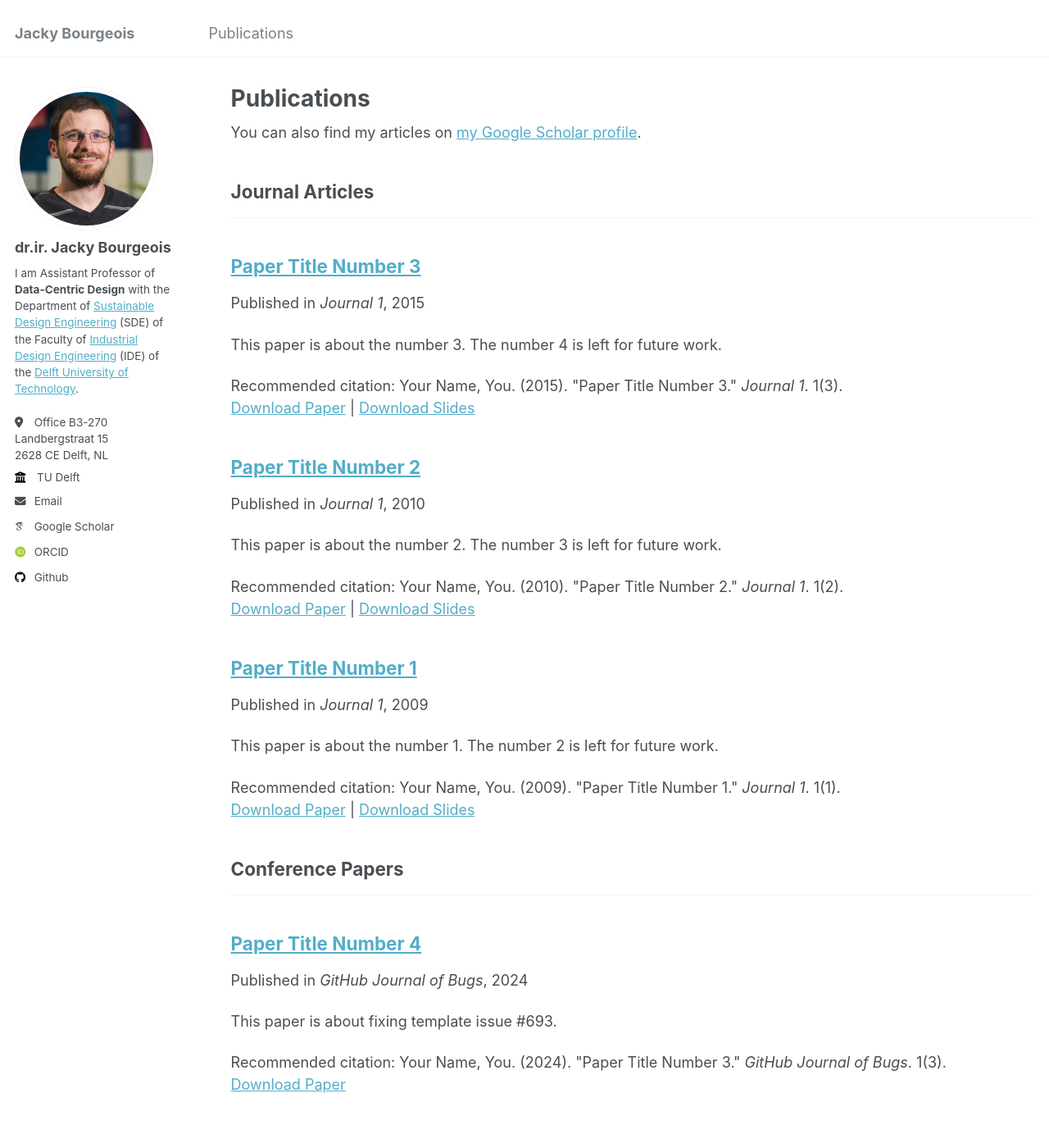
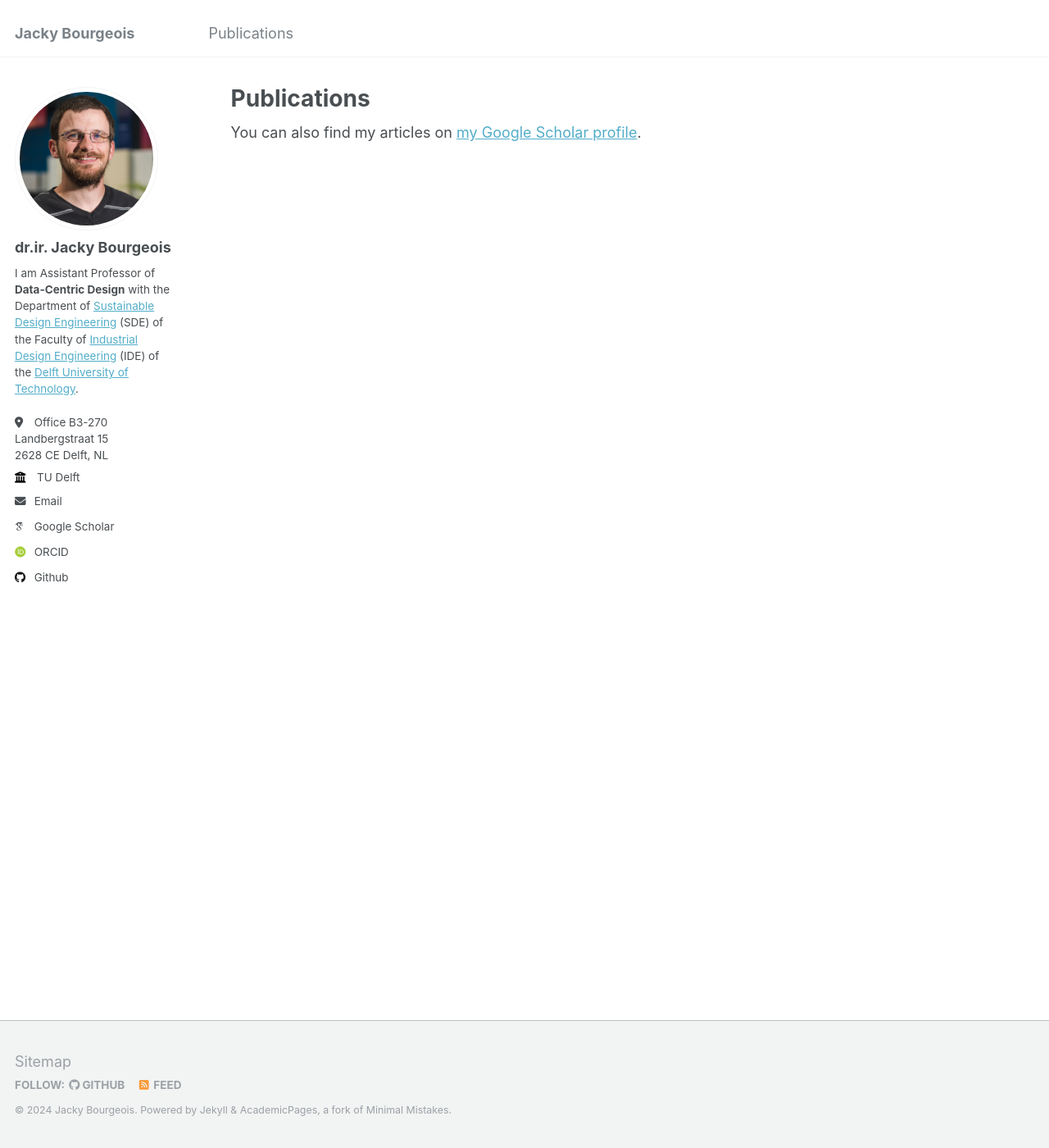
Before and after one commit to jackybourgeois/jackybourgeois.github.io, a Jekyll site: the page built from _pages/publications.html, in a window 1280 px wide and 1400 px high. Shown: the whole window at 82% size. Built offline with Jekyll 4.4.1, drawn with Linux system fonts in a browser that asks for light colours; some web fonts are replaced.

Commit message:
clean publication page

```diff
--- a/_publications/2010-10-01-paper-title-number-2.md
+++ /dev/null
@@ -1,14 +0,0 @@
----
-title: "Paper Title Number 2"
-collection: publications
-category: manuscripts
-permalink: /publication/2010-10-01-paper-title-number-2
-excerpt: 'This paper is about the number 2. The number 3 is left for future work.'
-date: 2010-10-01
-venue: 'Journal 1'
-slidesurl: 'http://academicpages.github.io/files/slides2.pdf'
-paperurl: 'http://academicpages.github.io/files/paper2.pdf'
-citation: 'Your Name, You. (2010). &quot;Paper Title Number 2.&quot; <i>Journal 1</i>. 1(2).'
----
-
-The contents above will be part of a list of publications, if the user clicks the link for the publication than the contents of section will be rendered as a full page, allowing you to provide more information about the paper for the reader. When publications are displayed as a single page, the contents of the above "citation" field will automatically be included below this section in a smaller font.
--- a/_publications/2015-10-01-paper-title-number-3.md
+++ /dev/null
@@ -1,14 +0,0 @@
----
-title: "Paper Title Number 3"
-collection: publications
-category: manuscripts
-permalink: /publication/2015-10-01-paper-title-number-3
-excerpt: 'This paper is about the number 3. The number 4 is left for future work.'
-date: 2015-10-01
-venue: 'Journal 1'
-slidesurl: 'http://academicpages.github.io/files/slides3.pdf'
-paperurl: 'http://academicpages.github.io/files/paper3.pdf'
-citation: 'Your Name, You. (2015). &quot;Paper Title Number 3.&quot; <i>Journal 1</i>. 1(3).'
----
-
-The contents above will be part of a list of publications, if the user clicks the link for the publication than the contents of section will be rendered as a full page, allowing you to provide more information about the paper for the reader. When publications are displayed as a single page, the contents of the above "citation" field will automatically be included below this section in a smaller font.
--- a/_publications/2024-02-17-paper-title-number-4.md
+++ /dev/null
@@ -1,13 +0,0 @@
----
-title: "Paper Title Number 4"
-collection: publications
-category: conferences
-permalink: /publication/2024-02-17-paper-title-number-4
-excerpt: 'This paper is about fixing template issue #693.'
-date: 2024-02-17
-venue: 'GitHub Journal of Bugs'
-paperurl: 'http://academicpages.github.io/files/paper3.pdf'
-citation: 'Your Name, You. (2024). &quot;Paper Title Number 3.&quot; <i>GitHub Journal of Bugs</i>. 1(3).'
----
-
-The contents above will be part of a list of publications, if the user clicks the link for the publication than the contents of section will be rendered as a full page, allowing you to provide more information about the paper for the reader. When publications are displayed as a single page, the contents of the above "citation" field will automatically be included below this section in a smaller font.
```
Also changed, not shown: _pages/about.md (+0 -2 lines), _drafts/2009-10-01-paper-title-number-1.md (renamed from _publications/2009-10-01-paper-title-number-1.md).
